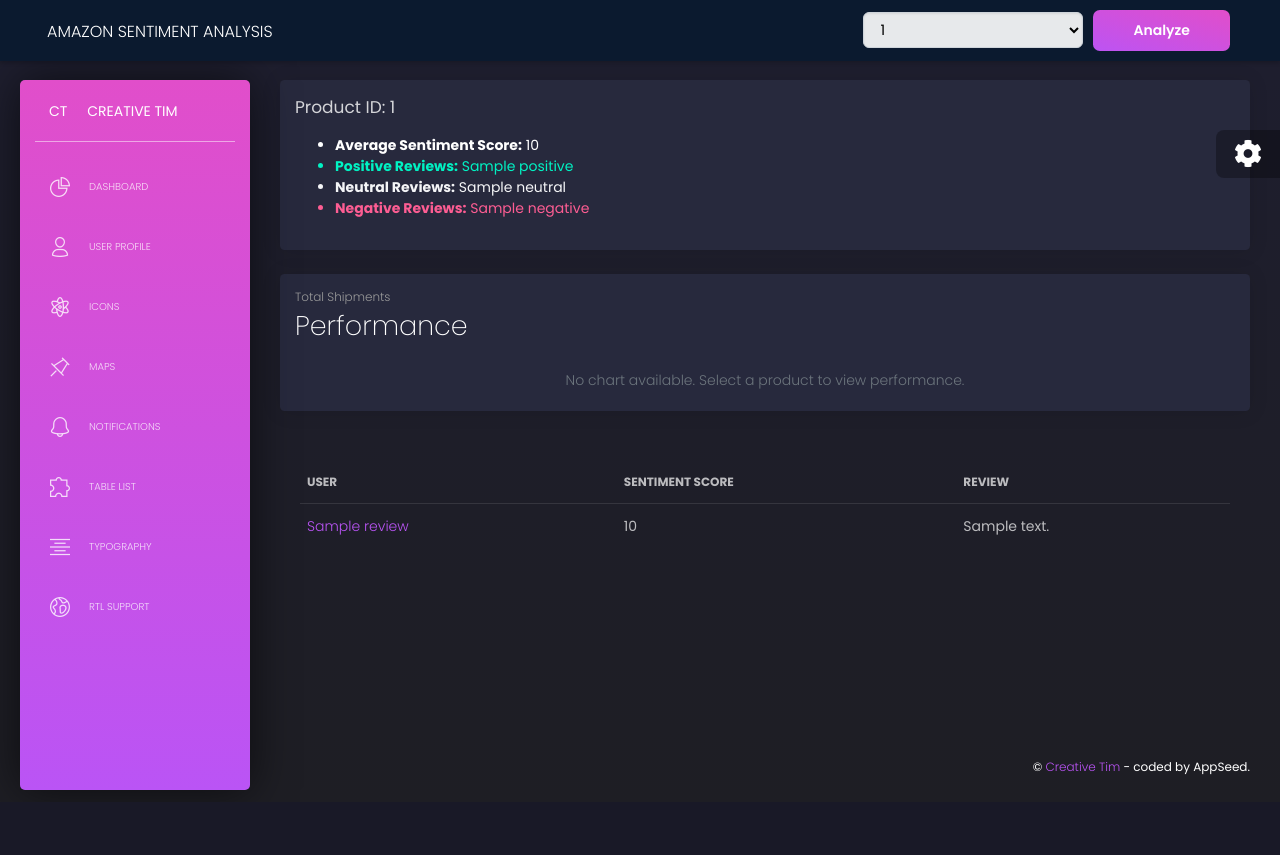
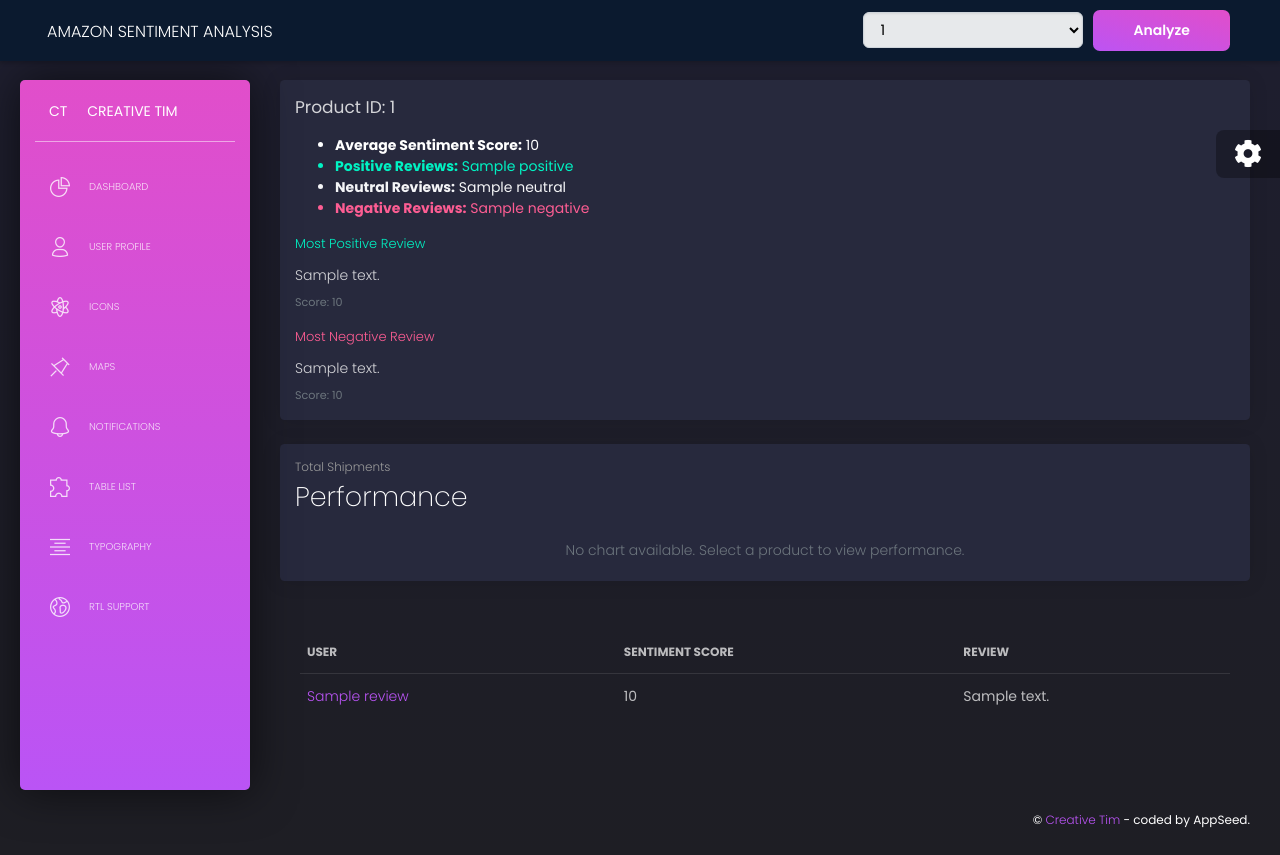
Before and after one commit to hongming03/INF1002, a Flask app: template src/templates/index.html in a window 1280 px wide. Before the commit the page ends 794 px from the top, so only its background shows below. Run offline with Flask 3, Linux system fonts and the light colour scheme; the template is opened without the code that fills it: most values are stand-ins (such as "Sample title", 1, 10 or a date in 2020); some libraries are stand-ins or nearby versions.

Commit message:
added most pos and neg review

```diff
--- a/src/app.py
+++ b/src/app.py
@@ -26,11 +26,23 @@
     neutral = len(product_reviews[product_reviews["SentimentScore"] == 0])
     negative = len(product_reviews[product_reviews["SentimentScore"] < 0])
 
+    # Find most positive and most negative review
+    most_positive = product_reviews.loc[product_reviews["SentimentScore"].idxmax()]
+    most_negative = product_reviews.loc[product_reviews["SentimentScore"].idxmin()]
+
     sentiment_summary = {
-        "average_score": round(avg_score, 2),
-        "positive": positive,
-        "neutral": neutral,
-        "negative": negative
+    "average_score": round(avg_score, 2),
+    "positive": positive,
+    "neutral": neutral,
+    "negative": negative,
+    "most_positive": {
+        "Text": most_positive["Text"],
+        "SentimentScore": most_positive["SentimentScore"]
+    },
+    "most_negative": {
+        "Text": most_negative["Text"],
+        "SentimentScore": most_negative["SentimentScore"]
+    }
     }
 
     reviews = product_reviews.to_dict(orient="records")
--- a/src/templates/index.html
+++ b/src/templates/index.html
@@ -21,6 +21,15 @@
                 <li class="text-secondary"><strong>Neutral Reviews:</strong> {{ sentiment_summary.neutral }}</li>
                 <li class="text-danger"><strong>Negative Reviews:</strong> {{ sentiment_summary.negative }}</li>
               </ul>
+              <!-- Most Positive / Negative Review -->
+              <h5 class="card-title text-success mt-3">Most Positive Review</h5>
+              <p>{{ sentiment_summary.most_positive.Text }}</p>
+              <small class="text-muted">Score: {{ sentiment_summary.most_positive.SentimentScore }}</small>
+
+              <h5 class="card-title text-danger mt-3">Most Negative Review</h5>
+              <p>{{ sentiment_summary.most_negative.Text }}</p>
+              <small class="text-muted">Score: {{ sentiment_summary.most_negative.SentimentScore }}</small>
+
             </div>
           </div>
         </div>
```
Also changed, not shown: src/static/img/matplotlib/B000LQOCH0_sentiment_chart.png (added).
